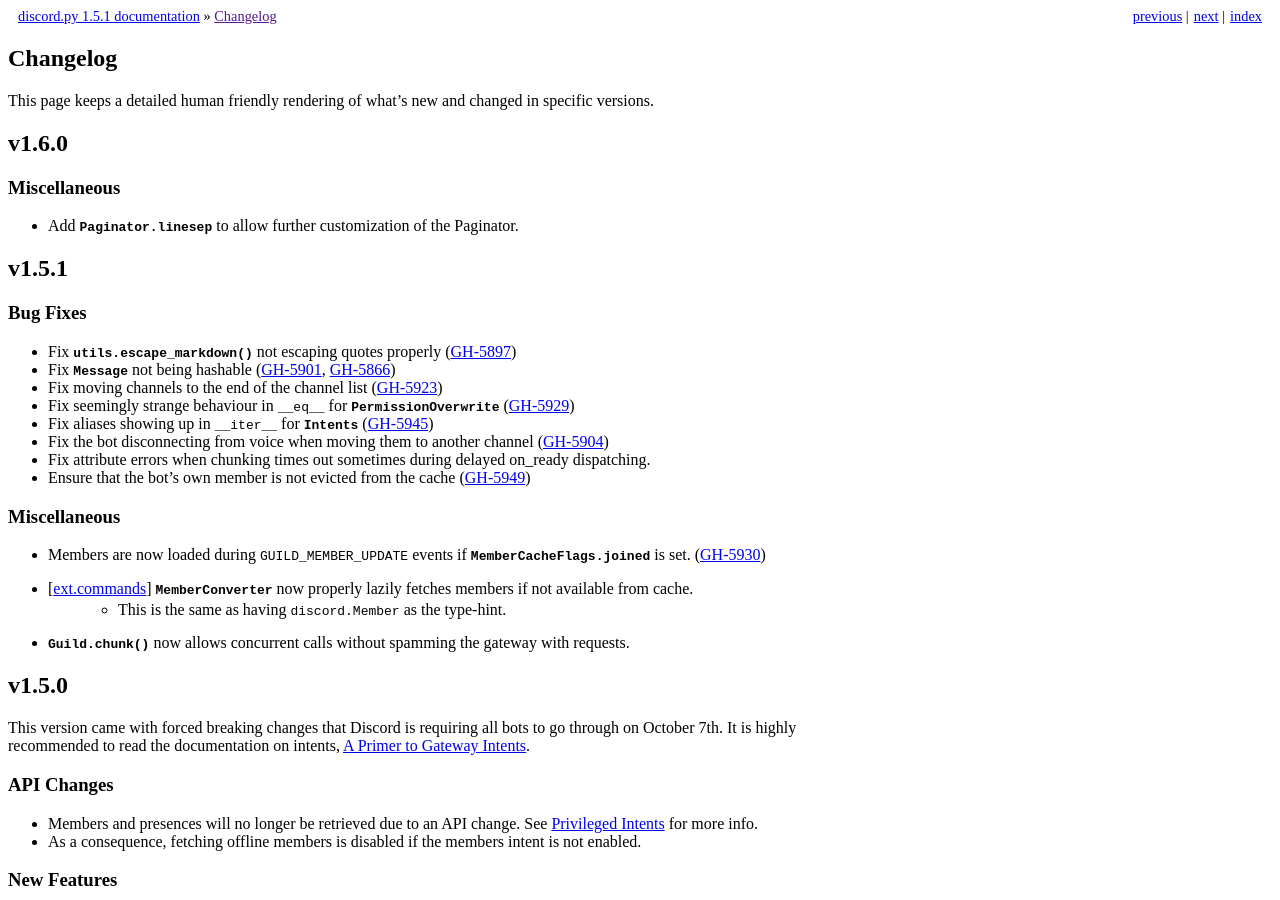
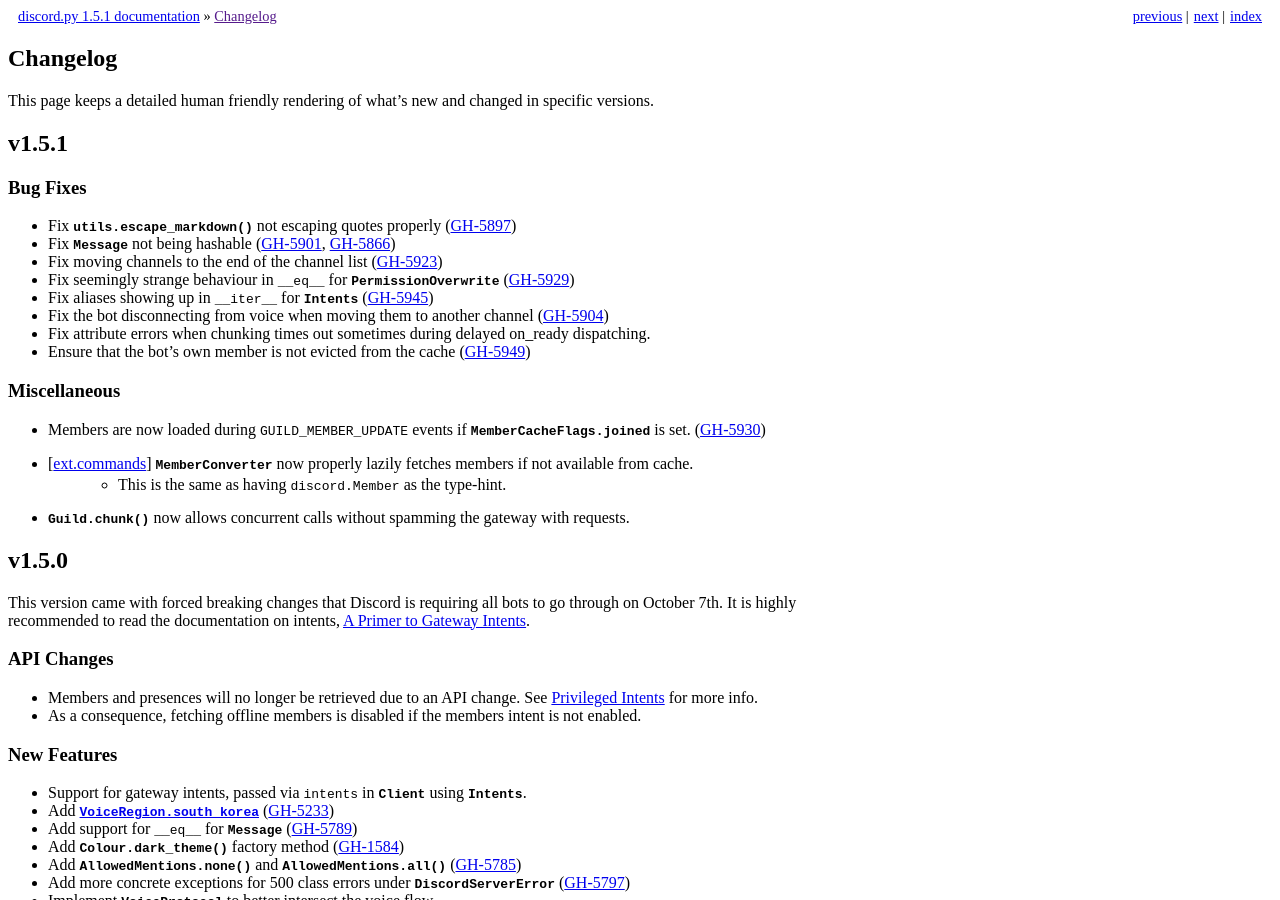
Before and after one commit to Rapptz/discord.py, a Sphinx documentation site: the page built from docs/whats_new.rst, in a window 1280 px wide and 900 px high. Built offline with Sphinx 7.4.7, drawn with Linux system fonts in a browser that asks for light colours.

Commit message:
Revert changelog

```diff
--- a/docs/whats_new.rst
+++ b/docs/whats_new.rst
@@ -10,16 +10,6 @@
 
 This page keeps a detailed human friendly rendering of what's new and changed
 in specific versions.
-
-.. _vp1p6p0:
-
-v1.6.0
--------
-
-Miscellaneous
-~~~~~~~~~~~~~~~
-
-- Add :attr:`Paginator.linesep` to allow further customization of the Paginator.
 
 .. _vp1p5p1:
 
```
